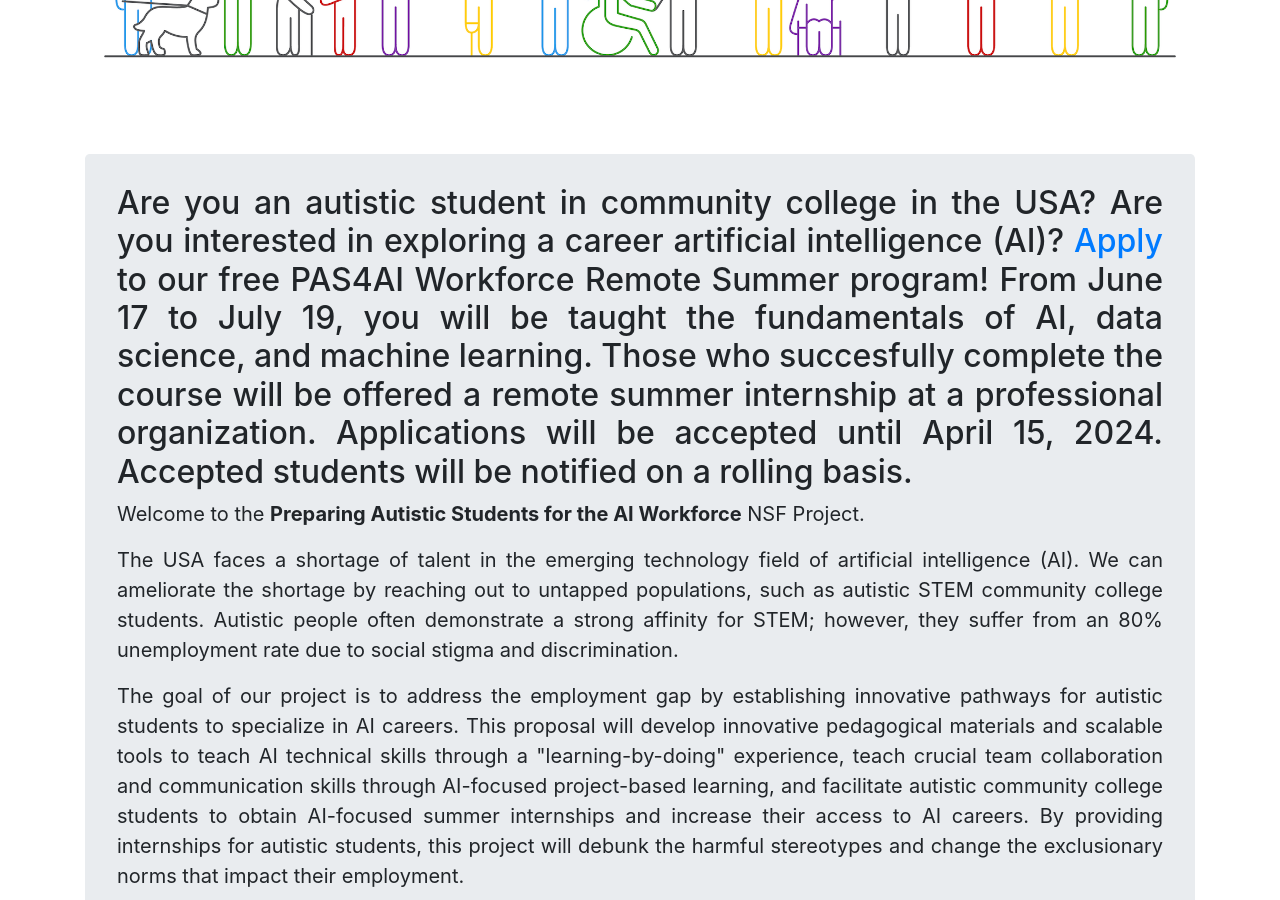
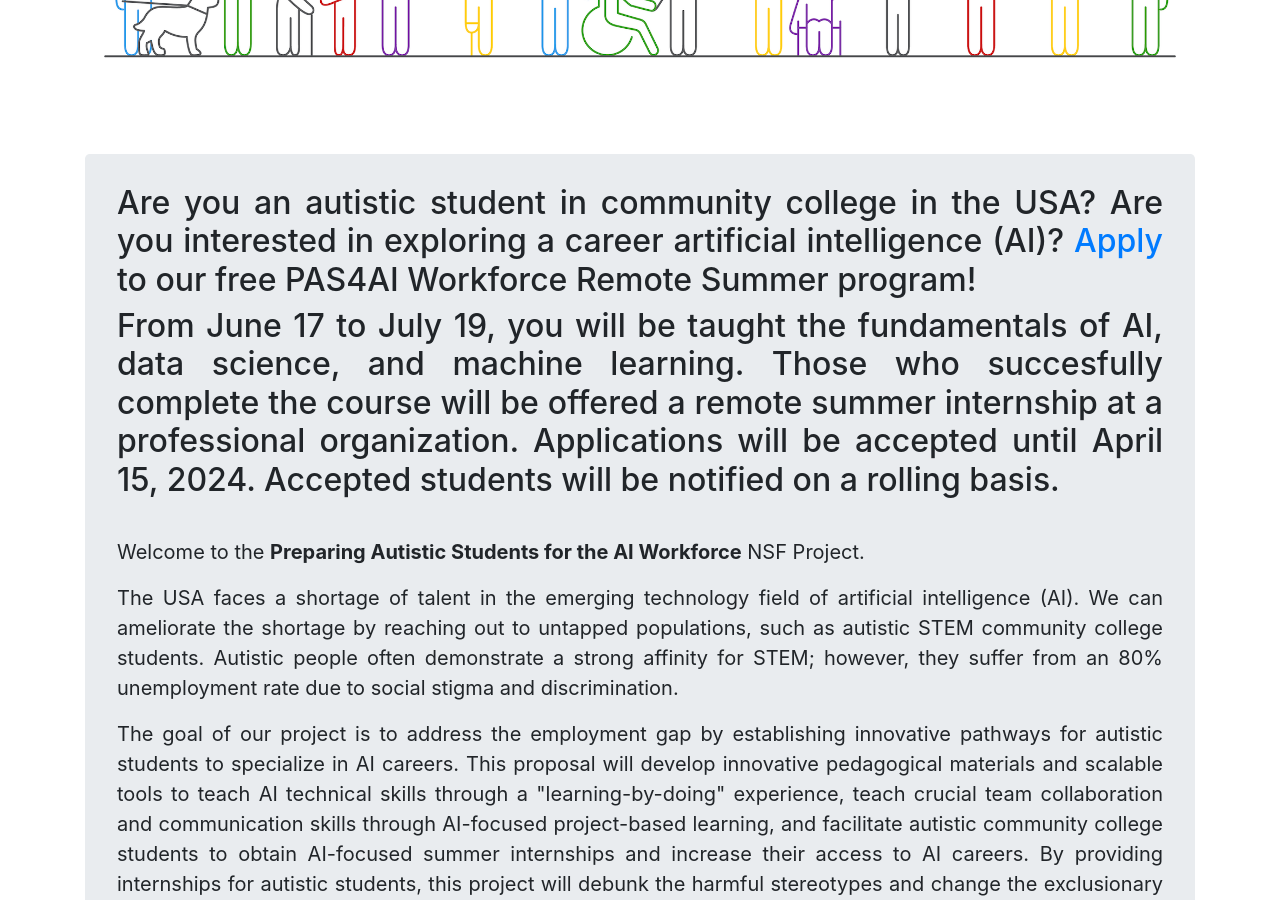
Before and after one commit to cmu-variability/pas4aiworkforce, a Jekyll site: the page built from index.html, in a window 1280 px wide and 900 px high, scrolled down 324 px. Built offline with Jekyll 4.4.1, drawn with Linux system fonts in a browser that asks for light colours.

Commit message:
Updates.

```diff
--- a/index.html
+++ b/index.html
@@ -28,12 +28,14 @@ role-tables:
     <h2>Are you an autistic student in community college in the USA? Are you interested in exploring a career
         artificial intelligence (AI)? <a href="https://cmu.ca1.qualtrics.com/jfe/form/SV_9v2vmM0TK3XKB3E">Apply</a>
         to our free PAS4AI Workforce Remote Summer program!
+    </h2>
+    <h2>
         From June 17 to July 19, you will be taught the fundamentals of AI, data science, and machine learning.
         Those who succesfully complete the course will be offered a remote summer internship at a professional
         organization. Applications will be accepted until April 15, 2024. Accepted students will be notified on
         a rolling basis.
     </h2>
-
+  <br/>
   <p>Welcome to the <b>Preparing Autistic Students for the AI Workforce</b> NSF Project.</p>
 
   <p>The USA faces a shortage of talent in the emerging technology field of artificial intelligence (AI).
```
